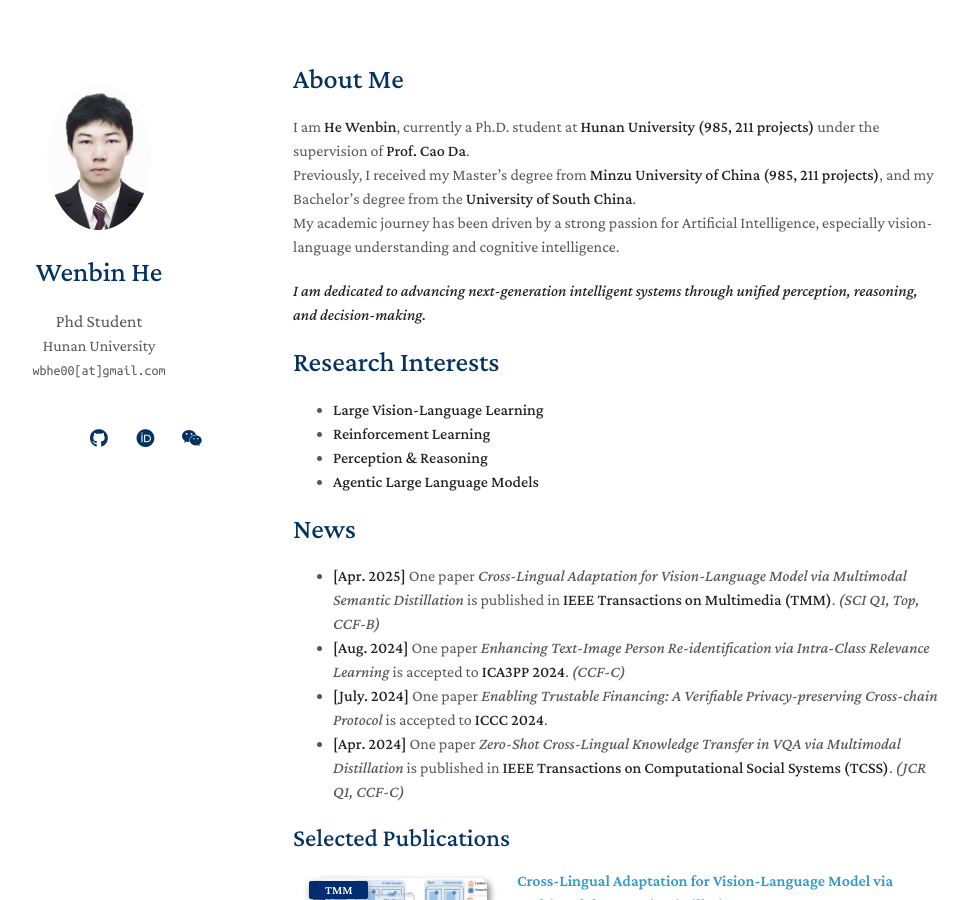
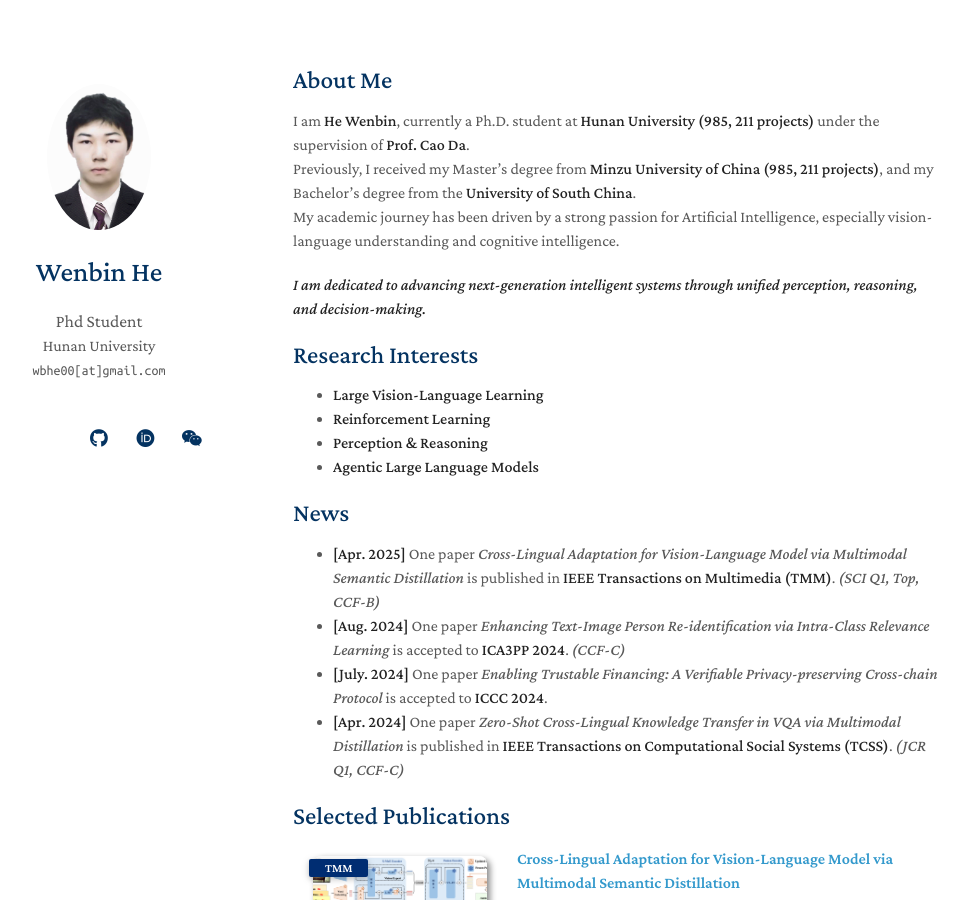
Before and after one commit to BbiHH/BbiHH.github.io, a Jekyll site: the page built from index.md, in a window 1280 px wide and 900 px high. Shown: the whole window, without its empty margins (177-1145 px from the left). Built offline with Jekyll 4.4.1, drawn with Linux system fonts in a browser that asks for light colours; a style sheet for code colours, icons or effects is not loaded; our own code applies the rules of GitHub Pages for plain Markdown files.

Commit message:
update md

```diff
--- a/index.md
+++ b/index.md
@@ -2,7 +2,7 @@
 layout: homepage
 ---
 
-# About Me
+## About Me
 
 I am **He Wenbin**, currently a Ph.D. student at **Hunan University (985, 211 projects)** under the supervision of [**Prof. Cao Da**](https://csee.hnu.edu.cn/people/caoda).
 Previously, I received my Master's degree from **Minzu University of China (985, 211 projects)**, and my Bachelor's degree from the **University of South China**.
@@ -11,7 +11,7 @@ My academic journey has been driven by a strong passion for Artificial Intellige
 **_I am dedicated to advancing next-generation intelligent systems through unified perception, reasoning, and decision-making._**
 
 
-# Research Interests
+## Research Interests
 
 - **Large Vision-Language Learning**
 - **Reinforcement Learning**
@@ -19,13 +19,14 @@ My academic journey has been driven by a strong passion for Artificial Intellige
 - **Agentic Large Language Models**
 
 
-# News
+## News
 
 - **[Apr. 2025]** One paper *Cross-Lingual Adaptation for Vision-Language Model via Multimodal Semantic Distillation* is published in **IEEE Transactions on Multimedia (TMM)**. *(SCI Q1, Top, CCF-B)*
 - **[Aug. 2024]** One paper *Enhancing Text-Image Person Re-identification via Intra-Class Relevance Learning* is accepted to **ICA3PP 2024**. *(CCF-C)*
 - **[July. 2024]** One paper *Enabling Trustable Financing: A Verifiable Privacy-preserving Cross-chain Protocol* is accepted to **ICCC 2024**.
 - **[Apr. 2024]** One paper *Zero-Shot Cross-Lingual Knowledge Transfer in VQA via Multimodal Distillation* is published in **IEEE Transactions on Computational Social Systems (TCSS)**. *(JCR Q1, CCF-C)*
 
+
 {% include_relative _includes/publications.md %}
 
 {% include_relative _includes/services.md %}
```
